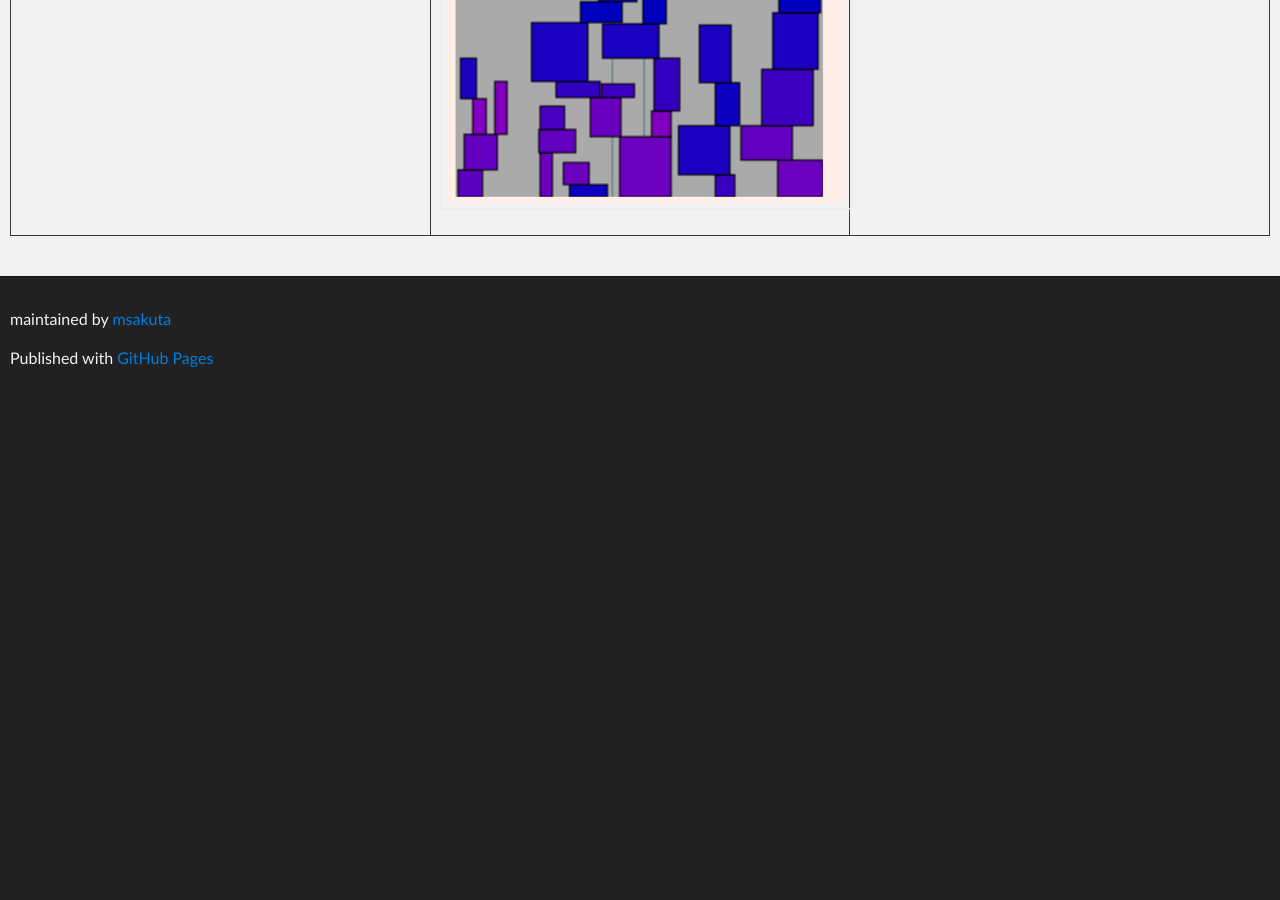
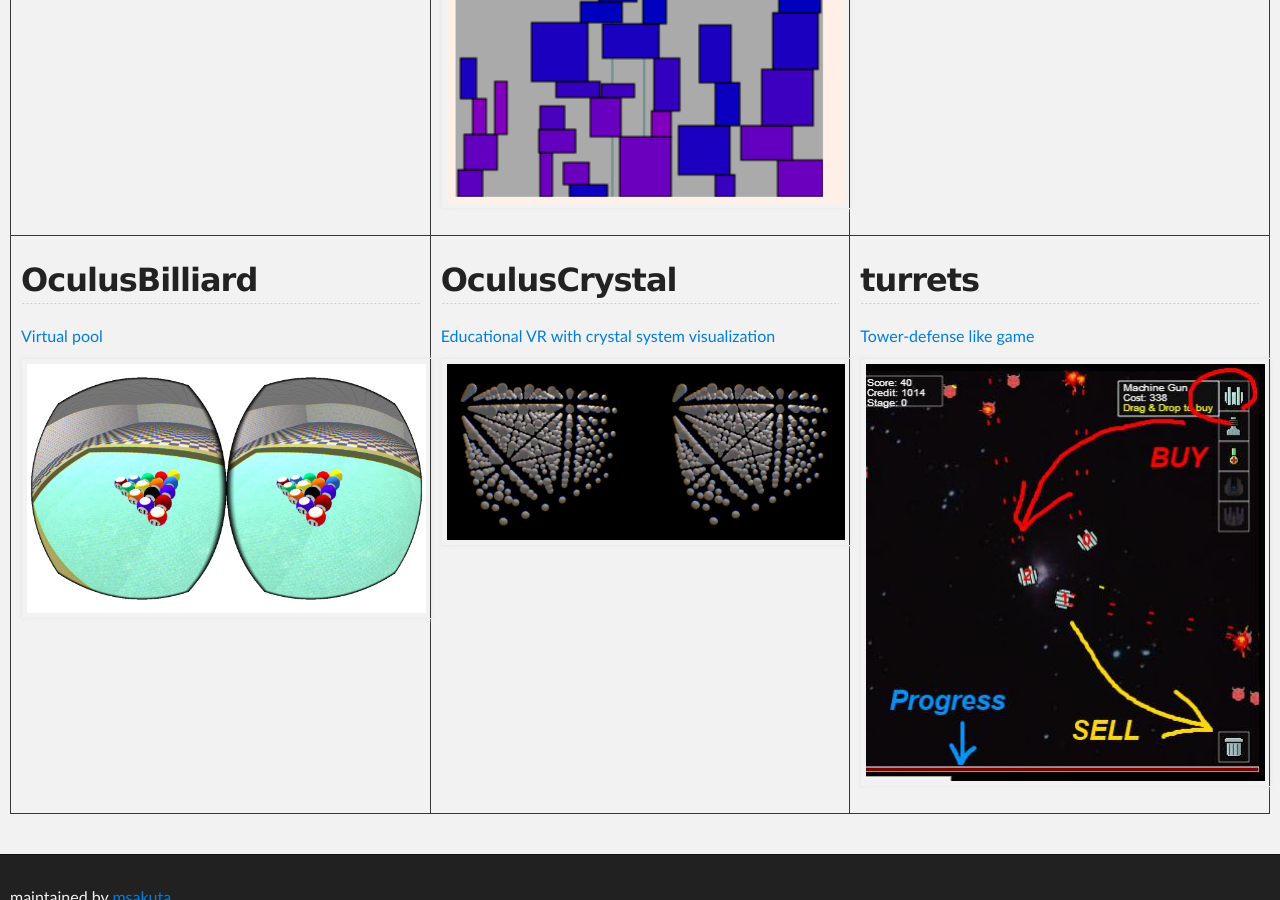
Before and after one commit to msakuta/msakuta.github.io, a Jekyll site: the page built from showcase.html, in a window 1280 px wide and 900 px high, scrolled down 2271 px. Built offline with Jekyll 4.4.1, drawn with Linux system fonts in a browser that asks for light colours; before the commit the page ends 2676 px from its top, so only the background shows below that.

Commit message:
Add 3 yet other projects to showcase

```diff
--- a/showcase.html
+++ b/showcase.html
@@ -47,5 +47,19 @@ layout: wide
 			<a href="images/showcase/OculusOrbiter.jpg"><img src="images/showcase/OculusOrbiter.jpg" alt="" /></a>
 		</td>
 	</tr>
+	<tr>
+		<td class="showcase">
+			<a href="https://github.com/msakuta/OculusBilliard"><h2>OculusBilliard</h2> Virtual pool</a>
+			<a href="images/showcase/OculusBilliard.jpg"><img src="images/showcase/OculusBilliard.jpg" alt="" /></a>
+		</td>
+		<td class="showcase">
+			<a href="https://github.com/msakuta/OculusCrystal"><h2>OculusCrystal</h2> Educational VR with crystal system visualization</a>
+			<a href="images/showcase/OculusCrystal.jpg"><img src="images/showcase/OculusCrystal.jpg" alt="" /></a>
+		</td>
+		<td class="showcase">
+			<a href="https://github.com/msakuta/turrets"><h2>turrets</h2> Tower-defense like game</a>
+			<a href="images/showcase/turrets.jpg"><img src="images/showcase/turrets.jpg" alt="" /></a>
+		</td>
+	</tr>
 </tbody>
 </table>
```
Also changed, not shown: images/showcase/OculusBilliard.jpg (added), images/showcase/OculusCrystal.jpg (added), images/showcase/turrets.jpg (added).
